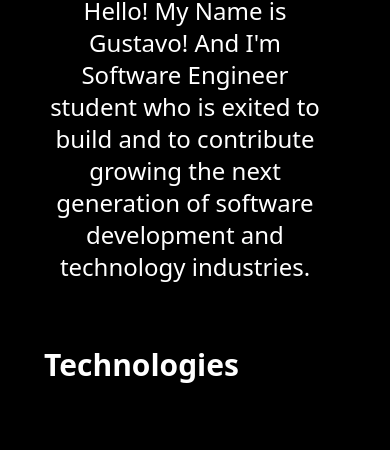
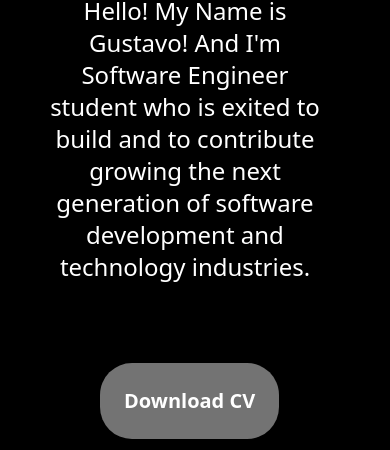
Before and after one commit to Gusttav28/gustavo-portfolio, a Next.js app: page / in a window 390 px wide. Shown: the part 375-825 px from the top of the page. Built offline with nearby package versions, Linux system fonts and the light colour scheme.

Commit message:
adding a download cv button with the cv inside of it

```diff
--- a/src/app/NavbarDemo.jsx
+++ b/src/app/NavbarDemo.jsx
@@ -38,7 +38,10 @@ const DummyContent = () => {
             Hello! My Name is Gustavo! And I'm Software Engineer student who is exited to build and to contribute growing the next generation of software development and technology industries.
           </p>
         </div>
-        <div className="-mt-50 ml-280 -mb-10">
+        <div className="mt-20 ml-25 -mb-20
+        md:ml-60
+        lg:-mb-40 lg:ml-10
+        xl:-mt-50 xl:ml-280 xl:-mb-10">
           <a href="/assets/cv.pdf">
             <button className="bg-neutral-500 text-white hover:scale-105 transition-transform rounded-4xl text-xl font-bold p-6">Download CV</button>
           </a>
```
